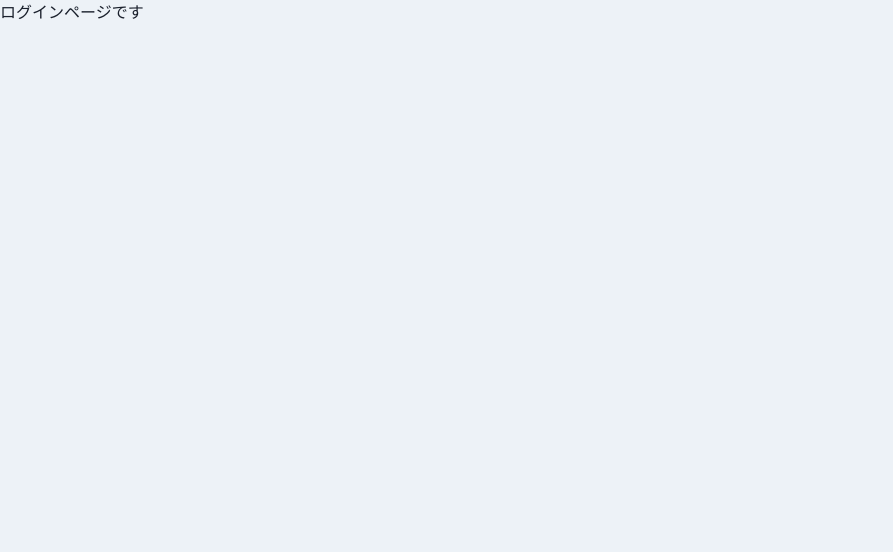
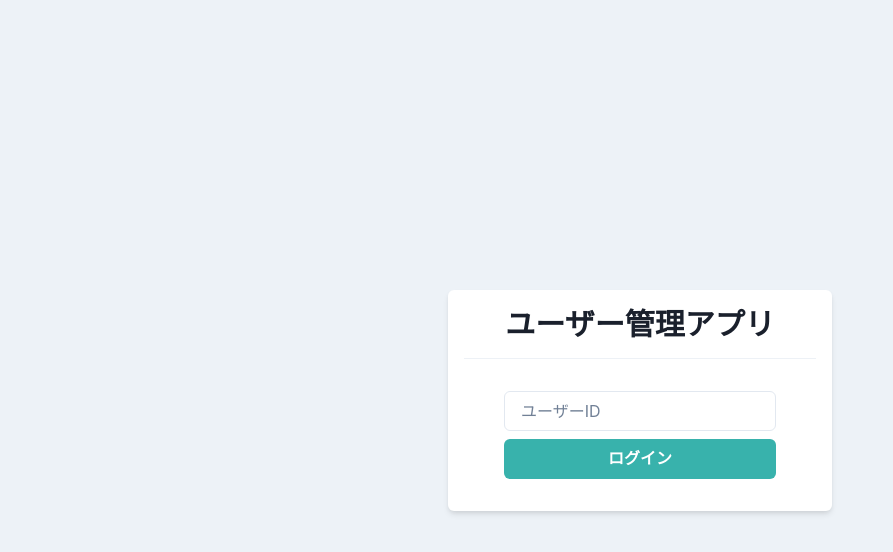
Before and after one commit to otaki0413/react-jake-app2, a React (Vite) app: page / in a window 1280 px wide. Shown: the top 552 px of the page, without its empty margins (0-893 px from the left). Built offline with nearby package versions, Linux system fonts and the light colour scheme.

Commit message:
✨ ログイン画面の作成

```diff
--- a/src/components/pages/Login.tsx
+++ b/src/components/pages/Login.tsx
@@ -1,5 +1,51 @@
+import {
+  Box,
+  Button,
+  Divider,
+  Flex,
+  Heading,
+  Input,
+  Stack,
+} from "@chakra-ui/react";
 import { FC, memo } from "react";
 
 export const Login: FC = memo(() => {
-  return <p>ログインページです</p>;
+  return (
+    <Flex
+      align="center"
+      justify="center"
+      height="100vh"
+    >
+      <Box
+        bg="white"
+        w="sm"
+        p={4}
+        borderRadius="md"
+        shadow="md"
+      >
+        <Heading
+          as="h1"
+          size="lg"
+          textAlign="center"
+        >
+          ユーザー管理アプリ
+        </Heading>
+        <Divider my={4} />
+        <Stack
+          spacing={2}
+          px={10}
+          py={4}
+        >
+          <Input placeholder="ユーザーID" />
+          <Button
+            bg="teal.400"
+            color="white"
+            _hover={{ opacity: 0.8 }}
+          >
+            ログイン
+          </Button>
+        </Stack>
+      </Box>
+    </Flex>
+  );
 });
```
